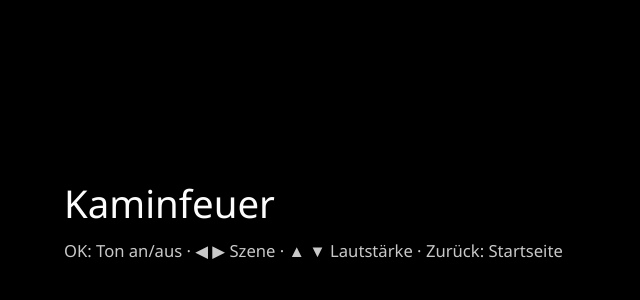
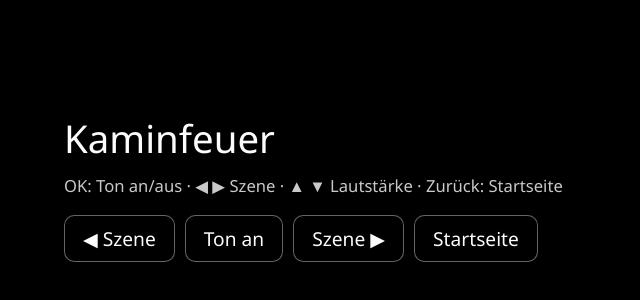
Before and after one commit to madmax999-coder/tv-launcher, a plain HTML site: page entspannen.html in a window 1280 px wide. Shown: the part 490-790 px from the top of the page, without its empty margins (0-640 px from the left). Drawn offline with Linux system fonts and the light colour scheme.

Commit message:
Mouse support: clickable tiles and relax buttons

```diff
--- a/entspannen.html
+++ b/entspannen.html
@@ -13,6 +13,10 @@
   #hud { position: fixed; left: 5vw; bottom: 6vh; text-shadow: 0 0.2vw 1vw rgba(0,0,0,0.7); transition: opacity 1s; }
   #name { font-size: 3vw; font-weight: 300; }
   #help { font-size: 1.3vw; opacity: 0.8; margin-top: 0.8vw; }
+  #bar { margin-top: 1.4vw; }
+  #bar button { font: inherit; font-size: 1.5vw; color: #fff; background: rgba(0,0,0,0.45); border: 0.15vw solid rgba(255,255,255,0.4);
+    border-radius: 0.8vw; padding: 0.7vw 1.4vw; margin-right: 0.8vw; cursor: pointer; }
+  #bar button:hover { background: rgba(255,255,255,0.25); border-color: #fff; }
   #vol { position: fixed; right: 5vw; bottom: 6vh; font-size: 1.4vw; opacity: 0; transition: opacity 0.4s;
     background: rgba(0,0,0,0.45); padding: 0.6vw 1.2vw; border-radius: 0.8vw; }
 </style>
@@ -20,7 +24,8 @@
 <body>
 <video id="v0" muted loop playsinline></video><video id="v1" muted loop playsinline></video>
 <canvas id="rain"></canvas>
-<div id="hud"><div id="name"></div><div id="help">OK: Ton an/aus · ◀ ▶ Szene · ▲ ▼ Lautstärke · Zurück: Startseite</div></div>
+<div id="hud"><div id="name"></div><div id="help">OK: Ton an/aus · ◀ ▶ Szene · ▲ ▼ Lautstärke · Zurück: Startseite</div>
+  <div id="bar"><button id="bPrev">◀ Szene</button><button id="bSound">Ton an</button><button id="bNext">Szene ▶</button><button id="bHome">Startseite</button></div></div>
 <div id="vol"></div>
 <script>
 // Relax screen: a looping nature video with its sound made live in the browser (Web Audio), so it
@@ -164,6 +169,15 @@
     e.preventDefault();
   });
 
+  // the TV browser may only give a mouse pointer: buttons, and moving the pointer brings them back
+  function soundLabel() { document.getElementById("bSound").textContent = audio && audio.state === "running" ? "Ton aus" : "Ton an"; }
+  document.getElementById("bPrev").onclick = function () { showScene(cur - 1); };
+  document.getElementById("bNext").onclick = function () { showScene(cur + 1); };
+  document.getElementById("bSound").onclick = function () { toggleSound(); setTimeout(soundLabel, 300); };
+  document.getElementById("bHome").onclick = function () { location.href = "./"; };
+  document.addEventListener("mousemove", function () { hud(); });
+  document.addEventListener("keydown", function () { setTimeout(soundLabel, 300); });
+
   showScene(cur);
 })();
 </script>
```
Also changed, not shown: index.html (+7 -0 lines).
